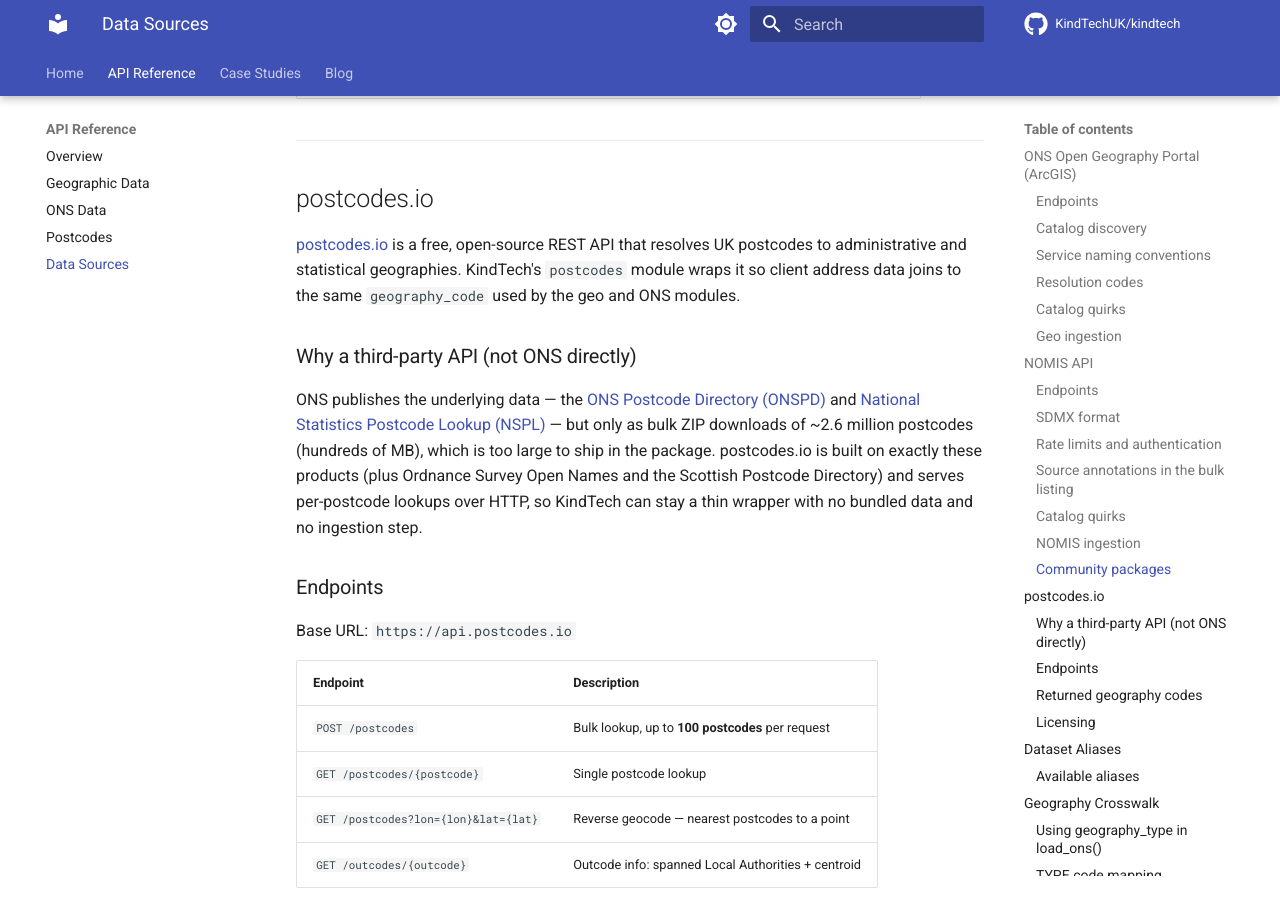
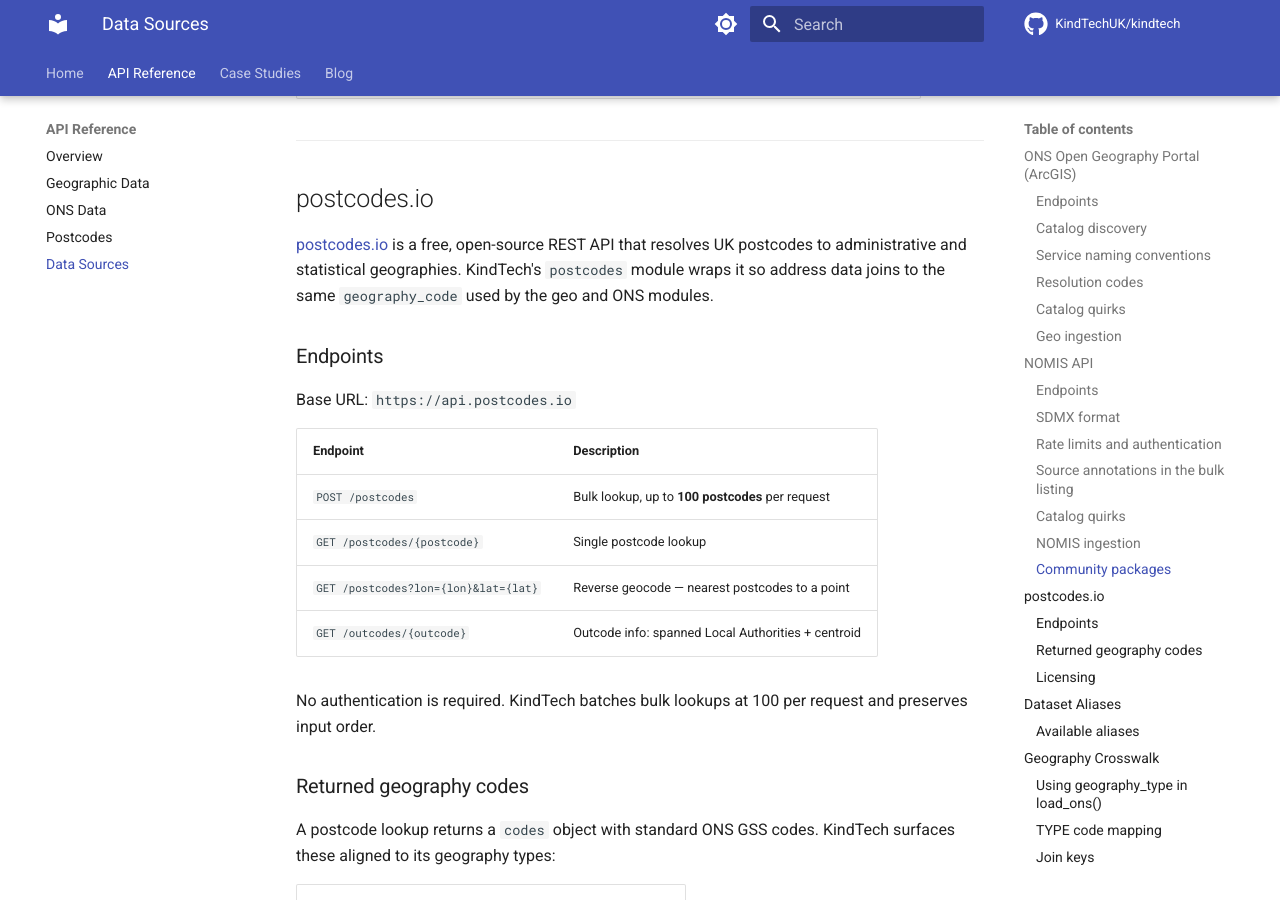
Before and after one commit to KindTechUK/kindtech, an MkDocs documentation site: the page built from docs/api/data-sources.md, in a window 1280 px wide and 900 px high, scrolled down 6024 px. Built offline with MkDocs 1.6.1 and Material for MkDocs 9.7.7, drawn with Linux system fonts in a browser that asks for light colours; comment, search, counter and statistics services are not loaded.

Commit message:
Address review: drop API rationale, generalise framing, document backend choice
- Remove the 'Why a third-party API' rationale from the postcodes data-sources
  section; the data attribution is already covered under Licensing.
- Reframe the postcodes module intro and the _LEVEL_FIELDS comment generically
  as the layer connecting address data to the common geography types, rather
  than charity-client-specific.
- Document why get_native_namespace detects pandas/polars instead of pinning
  one: KindTech depends only on narwhals and lets users bring their own frame.

```diff
--- a/docs/api/data-sources.md
+++ b/docs/api/data-sources.md
@@ -255,20 +255,8 @@
 
 [postcodes.io](https://postcodes.io/) is a free, open-source REST API that
 resolves UK postcodes to administrative and statistical geographies. KindTech's
-`postcodes` module wraps it so client address data joins to the same
+`postcodes` module wraps it so address data joins to the same
 `geography_code` used by the geo and ONS modules.
-
-### Why a third-party API (not ONS directly)
-
-ONS publishes the underlying data — the
-[ONS Postcode Directory (ONSPD)](https://geoportal.statistics.gov.uk/datasets/ons::ons-postcode-directory-may-2024/about)
-and
-[National Statistics Postcode Lookup (NSPL)](https://geoportal.statistics.gov.uk/datasets/national-statistics-postcode-lookup-2021-census/about)
-— but only as bulk ZIP downloads of ~2.6 million postcodes (hundreds of MB),
-which is too large to ship in the package. postcodes.io is built on exactly
-these products (plus Ordnance Survey Open Names and the Scottish Postcode
-Directory) and serves per-postcode lookups over HTTP, so KindTech can stay a
-thin wrapper with no bundled data and no ingestion step.
 
 ### Endpoints
 
```
Also changed, not shown: docs/api/postcodes.md (+3 -2 lines), 2 other files.
